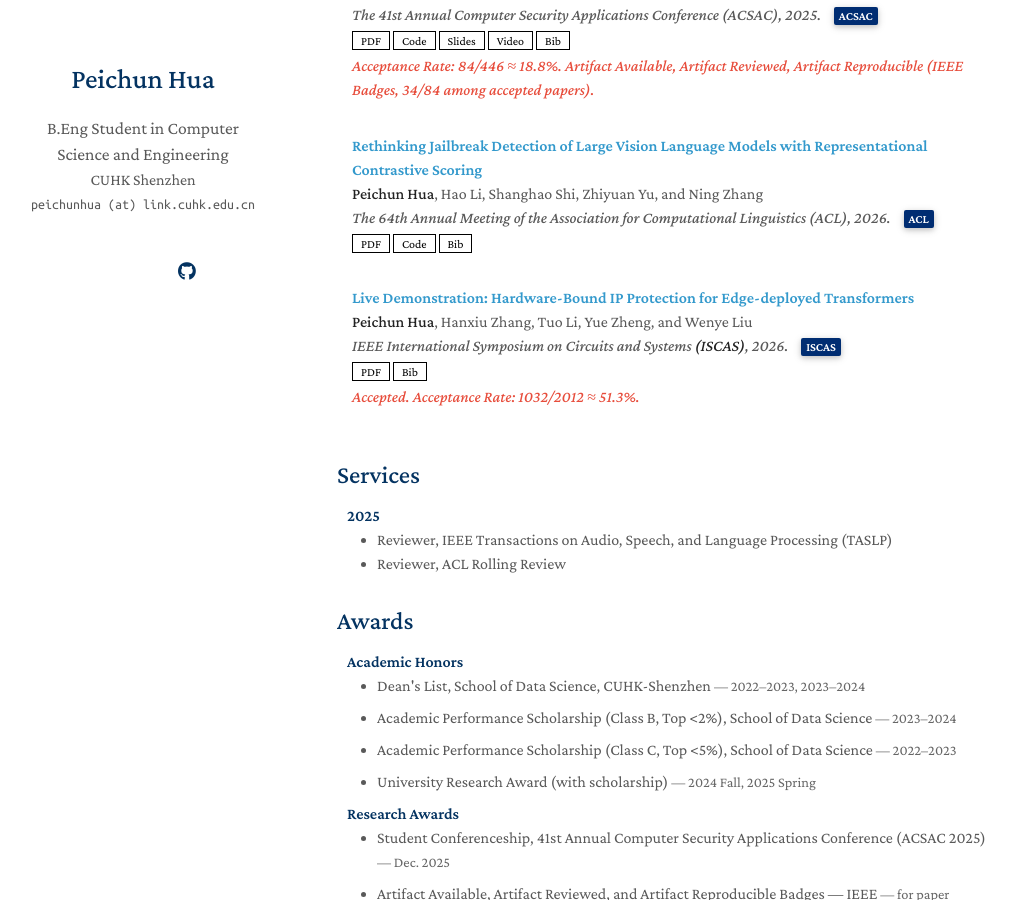
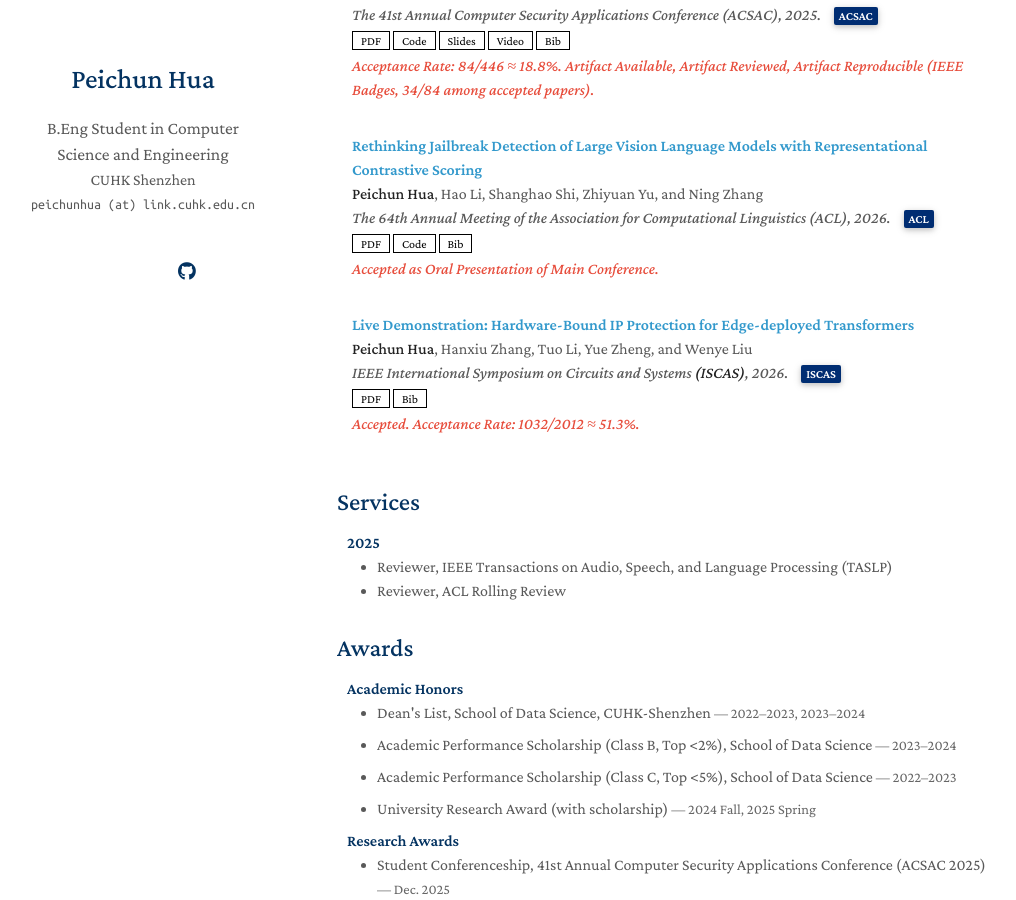
Before and after one commit to sarendis56/sarendis56.github.io, a Jekyll site: the page built from index.md, in a window 1280 px wide and 900 px high, scrolled down 406 px. Shown: the whole window, without its empty margins (133-1149 px from the left). Built offline with Jekyll 4.4.1, drawn with Linux system fonts in a browser that asks for light colours; a style sheet for code colours, icons or effects is not loaded; our own code applies the rules of GitHub Pages for plain Markdown files.

Commit message:
Update ACL

```diff
--- a/_data/publications.yml
+++ b/_data/publications.yml
@@ -38,6 +38,8 @@
           volume = {abs/2512.12069},
           year = {2025}
       }
+    notes: |
+      Accepted as Oral Presentation of Main Conference.
 
 
   - title: "Live Demonstration: Hardware-Bound IP Protection for Edge-deployed Transformers"
```
